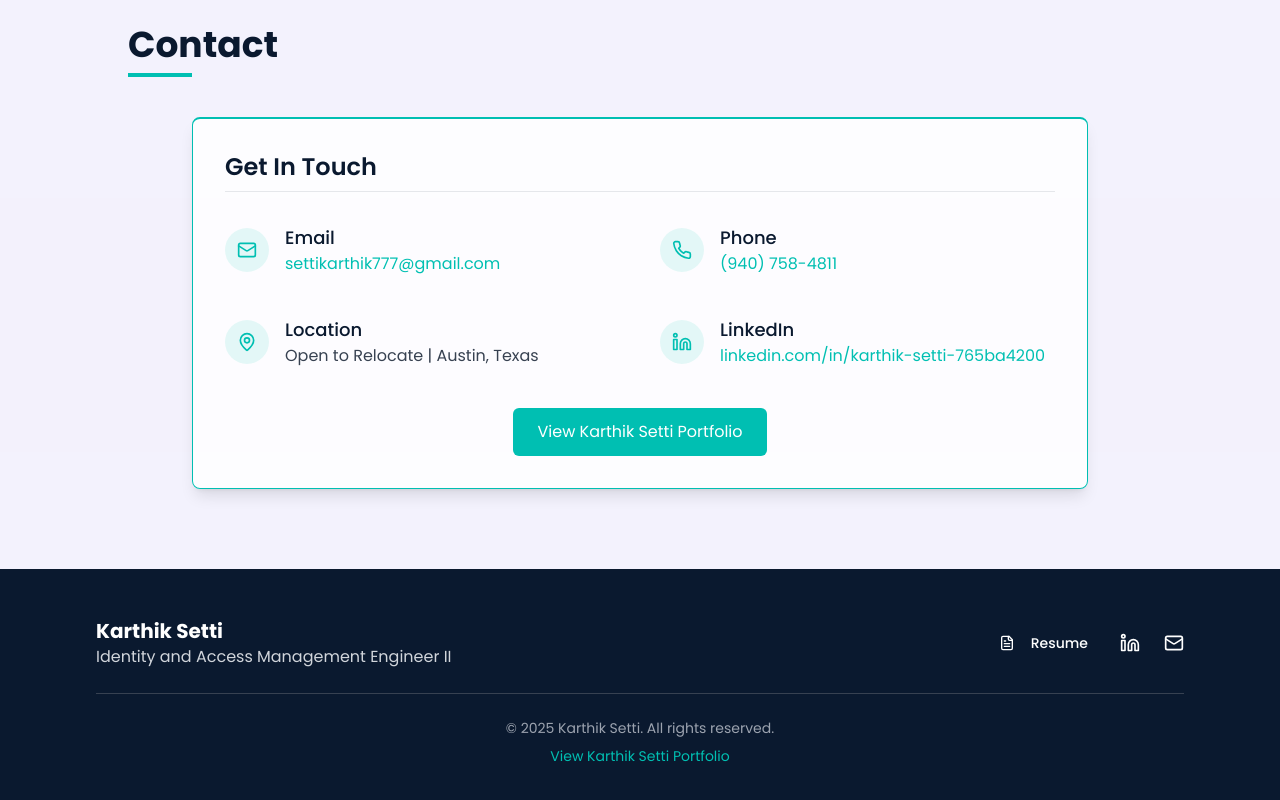
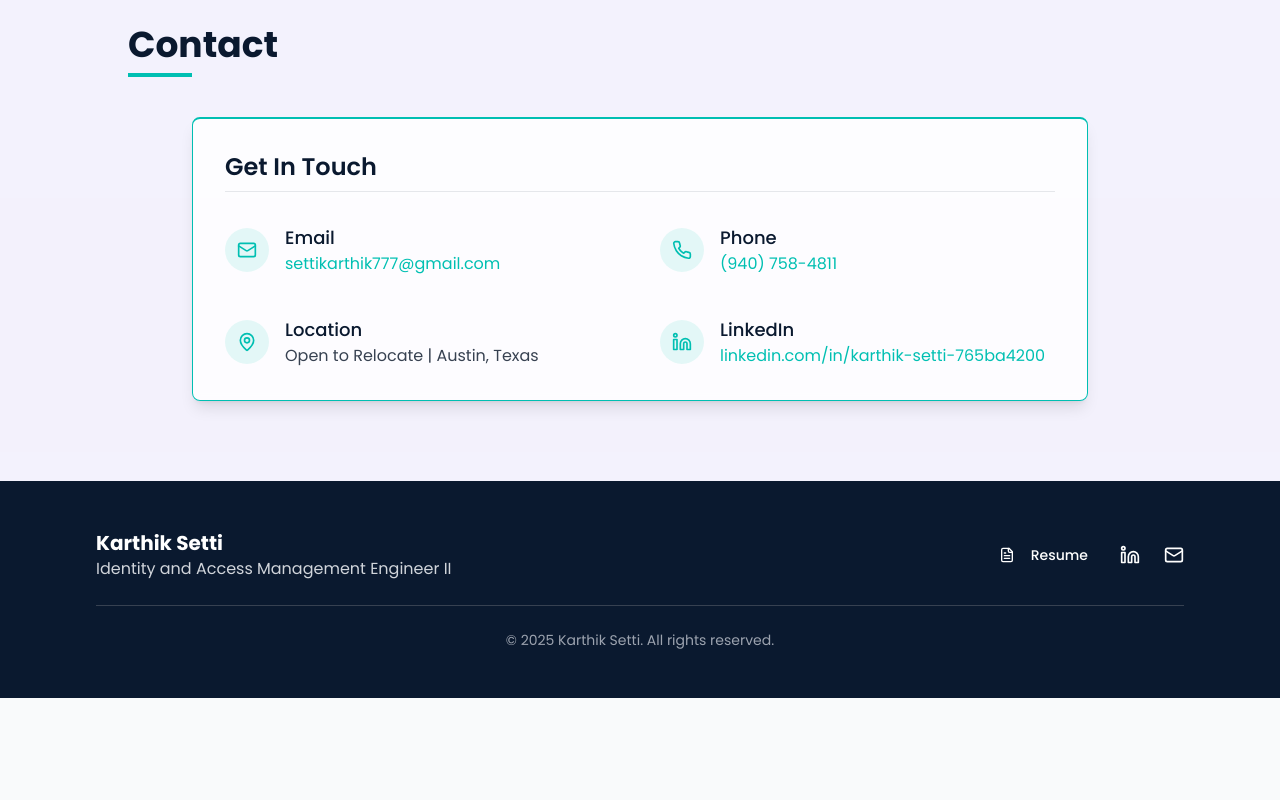
Before and after one commit to Karthiksetti777/karthik-setti-portfolio, a React (Vite) app: page / in a window 1280 px wide. Shown: the part 4629-5429 px from the top of the page. After the commit the page ends 5327 px from the top, so only its background shows below. Built offline with nearby package versions, Linux system fonts and the light colour scheme.

Commit message:
Remove portfolio link and update deployment link
Removed the "View Karthik Setti Portfolio" link from the Contact and Footer sections. Updated the deployment link to point to the portfolio site without the "lovable" extension.

```diff
--- a/src/components/Contact.tsx
+++ b/src/components/Contact.tsx
@@ -64,17 +64,6 @@ const Contact = () => {
                 </div>
               ))}
             </div>
-
-            <div className="mt-10 flex justify-center">
-              <a
-                href="https://karthik-setti.lovable.dev"
-                className="inline-flex items-center px-6 py-3 bg-security-accent text-white rounded-md hover:bg-security-accent/80 transition-colors"
-                target="_blank"
-                rel="noopener noreferrer"
-              >
-                View Karthik Setti Portfolio
-              </a>
-            </div>
           </CardContent>
         </Card>
       </div>
--- a/src/components/Footer.tsx
+++ b/src/components/Footer.tsx
@@ -46,14 +46,6 @@ const Footer = () => {
 
         <div className="text-center text-gray-400 text-sm">
           <p>© {new Date().getFullYear()} Karthik Setti. All rights reserved.</p>
-          <a
-            href="https://karthik-setti.lovable.dev"
-            className="text-security-accent hover:underline mt-2 inline-block"
-            target="_blank"
-            rel="noopener noreferrer"
-          >
-            View Karthik Setti Portfolio
-          </a>
         </div>
       </div>
     </footer>
```
